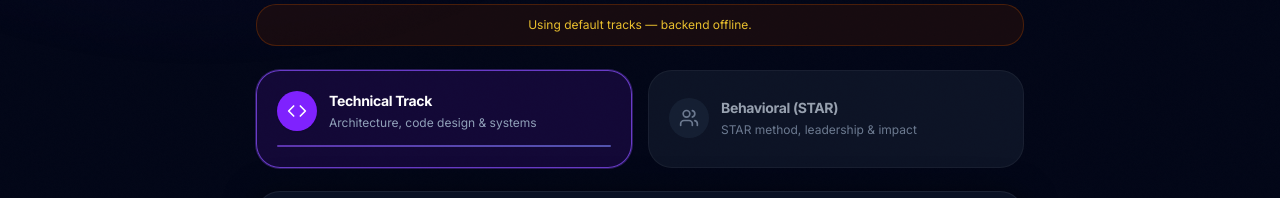
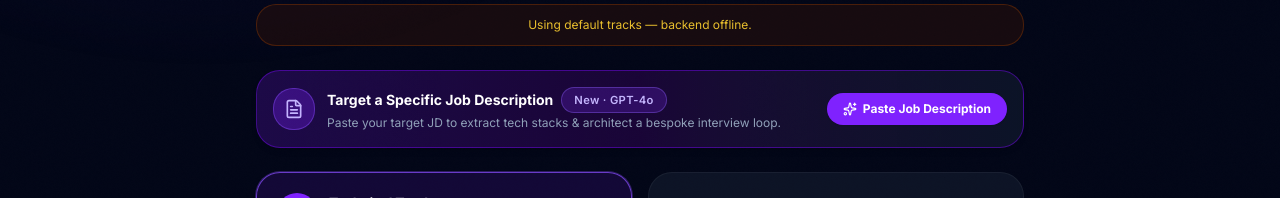
Before and after one commit to Giancyril/Poise, a React (Vite) app in the folder frontend/: page / in a window 1280 px wide. Shown: the part 255-453 px from the top of the page. Built offline with nearby package versions, Linux system fonts and the light colour scheme; no server answers.

Commit message:
feat(frontend): integrate JD ingestion into TrackSelector and App (Commit 31/40)

```diff
--- a/frontend/src/App.tsx
+++ b/frontend/src/App.tsx
@@ -5,7 +5,8 @@ import type {
   StartSessionResponse,
   Question,
   FeedbackResponse,
-  SessionSummary
+  SessionSummary,
+  CustomJDSessionResponse
 } from './types';
 import {
   startInterviewSession,
@@ -59,6 +60,16 @@ export const App: React.FC = () => {
     } finally {
       setIsStartingSession(false);
     }
+  };
+
+  const handleCustomSessionCreated = (response: CustomJDSessionResponse, speakPref: boolean = true) => {
+    setAutoSpeak(speakPref);
+    setErrorMessage(null);
+    setSessionId(response.session_id);
+    setCurrentQuestion(response.question);
+    setCurrentIndex(response.current_question_index);
+    setTotalQuestions(response.total_questions);
+    setCurrentStep('interview');
   };
 
   const handleAnswerSubmitted = async (params: {
@@ -172,7 +183,11 @@ export const App: React.FC = () => {
         )}
 
         {currentStep === 'setup' && (
-          <TrackSelector onStartSession={handleStartSession} isLoading={isStartingSession} />
+          <TrackSelector
+            onStartSession={handleStartSession}
+            onCustomSessionCreated={handleCustomSessionCreated}
+            isLoading={isStartingSession}
+          />
         )}
 
         {currentStep === 'interview' && currentQuestion && (
--- a/frontend/src/components/setup/TrackSelector.tsx
+++ b/frontend/src/components/setup/TrackSelector.tsx
@@ -7,19 +7,24 @@ import {
   BarChart2,
   Briefcase,
   Loader2,
-  Volume2
+  Volume2,
+  FileText,
+  Sparkles
 } from 'lucide-react';
 import type {
   TrackType,
   DifficultyLevel,
   TrackOption,
   LevelOption,
-  StartSessionRequest
+  StartSessionRequest,
+  CustomJDSessionResponse
 } from '../../types';
 import { getTracksAndCategories } from '../../services/api';
+import { JDImporterModal } from './JDImporterModal';
 
 interface TrackSelectorProps {
   onStartSession: (config: StartSessionRequest, autoSpeak: boolean) => void;
+  onCustomSessionCreated?: (response: CustomJDSessionResponse, autoSpeak: boolean) => void;
   isLoading: boolean;
 }
 
@@ -58,7 +63,11 @@ const FALLBACK_LEVELS: LevelOption[] = [
 
 const QUESTION_COUNTS = [3, 5, 7, 10];
 
-export const TrackSelector: React.FC<TrackSelectorProps> = ({ onStartSession, isLoading }) => {
+export const TrackSelector: React.FC<TrackSelectorProps> = ({
+  onStartSession,
+  onCustomSessionCreated,
+  isLoading
+}) => {
   const [tracks, setTracks] = useState<TrackOption[]>([]);
   const [levels, setLevels] = useState<LevelOption[]>([]);
   const [selectedTrack, setSelectedTrack] = useState<TrackType>('technical');
@@ -68,6 +77,7 @@ export const TrackSelector: React.FC<TrackSelectorProps> = ({ onStartSession, is
   const [autoSpeak, setAutoSpeak] = useState<boolean>(true);
   const [fetchError, setFetchError] = useState<string | null>(null);
   const [isLoadingTracks, setIsLoadingTracks] = useState(true);
+  const [isJDModalOpen, setIsJDModalOpen] = useState(false);
 
   useEffect(() => {
     setIsLoadingTracks(true);
@@ -122,6 +132,32 @@ export const TrackSelector: React.FC<TrackSelectorProps> = ({ onStartSession, is
           {fetchError}
         </div>
       )}
+
+      {/* ── Custom JD Ingestion Card (Feature 4 Highlight) ── */}
+      <div className="p-4 rounded-2xl bg-gradient-to-r from-violet-950/60 via-purple-950/40 to-slate-900/80 border border-violet-700/50 shadow-md flex flex-col sm:flex-row items-center justify-between gap-3.5">
+        <div className="flex items-center space-x-3 text-left">
+          <div className="p-2.5 rounded-xl bg-violet-600/30 border border-violet-500/40 text-violet-300 flex-shrink-0">
+            <FileText className="w-5 h-5" />
+          </div>
+          <div>
+            <div className="flex items-center space-x-2">
+              <span className="font-bold text-xs sm:text-sm text-white">Target a Specific Job Description</span>
+              <span className="badge badge-violet text-[10px]">New · GPT-4o</span>
+            </div>
+            <p className="text-xs text-slate-400 mt-0.5">
+              Paste your target JD to extract tech stacks & architect a bespoke interview loop.
+            </p>
+          </div>
+        </div>
+        <button
+          type="button"
+          onClick={() => setIsJDModalOpen(true)}
+          className="w-full sm:w-auto inline-flex items-center justify-center space-x-1.5 px-4 py-2 rounded-xl bg-violet-600 hover:bg-violet-500 text-white text-xs font-bold transition-all shadow-xs cursor-pointer flex-shrink-0"
+        >
+          <Sparkles className="w-3.5 h-3.5" />
+          <span>Paste Job Description</span>
+        </button>
+      </div>
 
       {/* ── 1. Track Selector Cards (Primary Choice) ── */}
       <div className="grid grid-cols-2 gap-4">
@@ -302,6 +338,17 @@ export const TrackSelector: React.FC<TrackSelectorProps> = ({ onStartSession, is
           )}
         </button>
       </div>
+
+      {/* ── JD Importer Modal ── */}
+      <JDImporterModal
+        isOpen={isJDModalOpen}
+        onClose={() => setIsJDModalOpen(false)}
+        onSessionCreated={(res) => {
+          if (onCustomSessionCreated) {
+            onCustomSessionCreated(res, autoSpeak);
+          }
+        }}
+      />
     </div>
   );
 };
```
